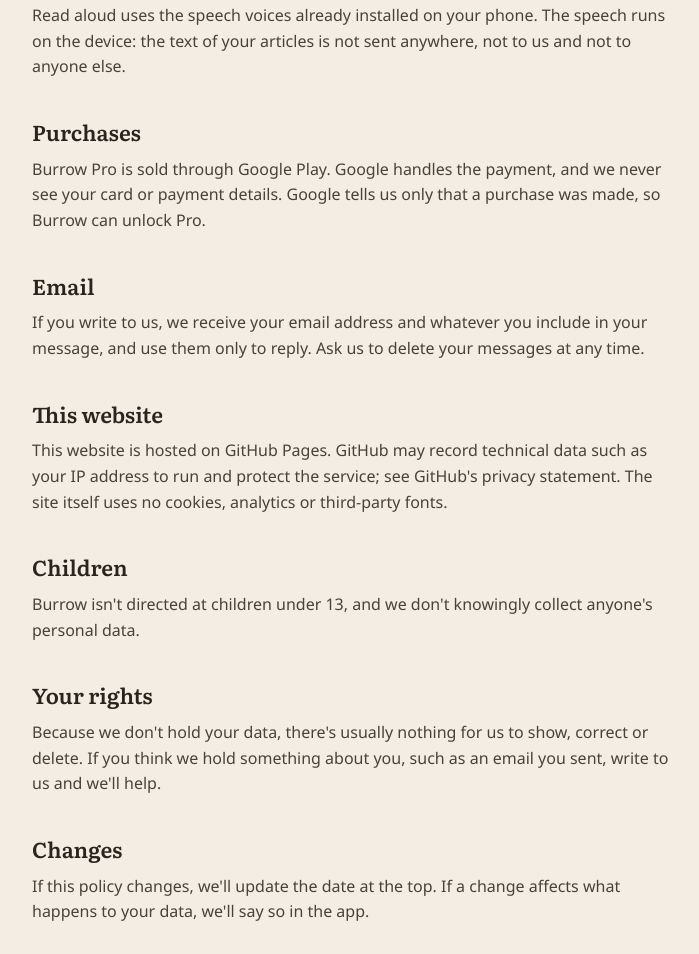
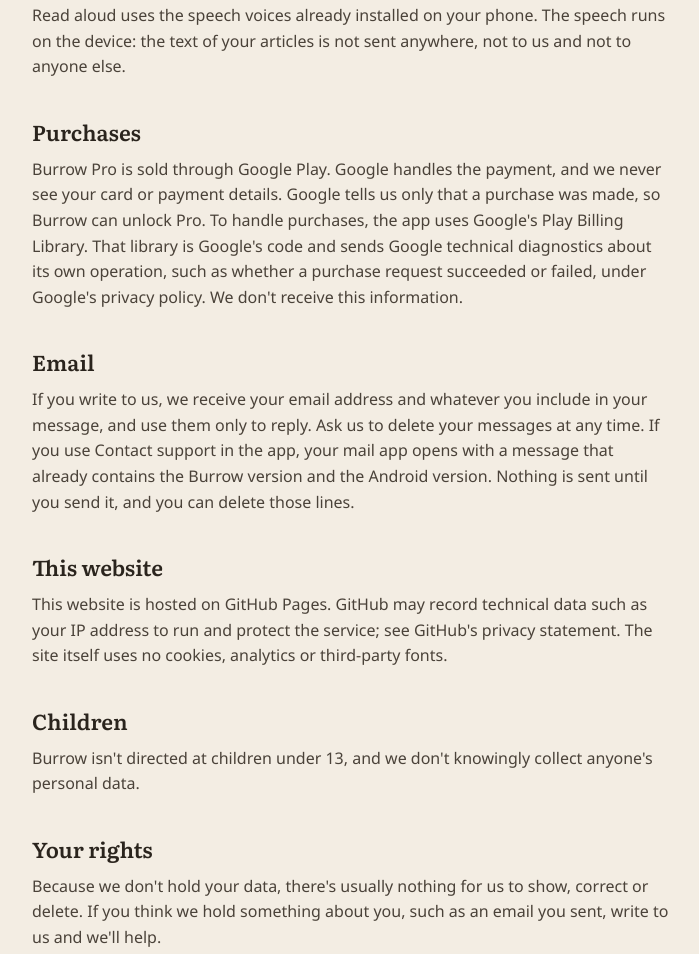
Before and after one commit to Aleksandar30/aleksandar30.github.io, a plain HTML site: page privacy.html in a window 1280 px wide. Shown: the part 1548-2502 px from the top of the page, without its empty margins (272-971 px from the left). Drawn offline with Linux system fonts and the light colour scheme.

Commit message:
Privacy policy: Play Billing diagnostics and Contact support email

```diff
--- a/privacy.html
+++ b/privacy.html
@@ -40,10 +40,10 @@
 <p>Read aloud uses the speech voices already installed on your phone. The speech runs on the device: the text of your articles is not sent anywhere, not to us and not to anyone else.</p>
 
 <h2>Purchases</h2>
-<p>Burrow Pro is sold through Google Play. Google handles the payment, and we never see your card or payment details. Google tells us only that a purchase was made, so Burrow can unlock Pro.</p>
+<p>Burrow Pro is sold through Google Play. Google handles the payment, and we never see your card or payment details. Google tells us only that a purchase was made, so Burrow can unlock Pro. To handle purchases, the app uses Google's Play Billing Library. That library is Google's code and sends Google technical diagnostics about its own operation, such as whether a purchase request succeeded or failed, under Google's privacy policy. We don't receive this information.</p>
 
 <h2>Email</h2>
-<p>If you write to us, we receive your email address and whatever you include in your message, and use them only to reply. Ask us to delete your messages at any time.</p>
+<p>If you write to us, we receive your email address and whatever you include in your message, and use them only to reply. Ask us to delete your messages at any time. If you use Contact support in the app, your mail app opens with a message that already contains the Burrow version and the Android version. Nothing is sent until you send it, and you can delete those lines.</p>
 
 <h2>This website</h2>
 <p>This website is hosted on GitHub Pages. GitHub may record technical data such as your IP address to run and protect the service; see GitHub's privacy statement. The site itself uses no cookies, analytics or third-party fonts.</p>
```
